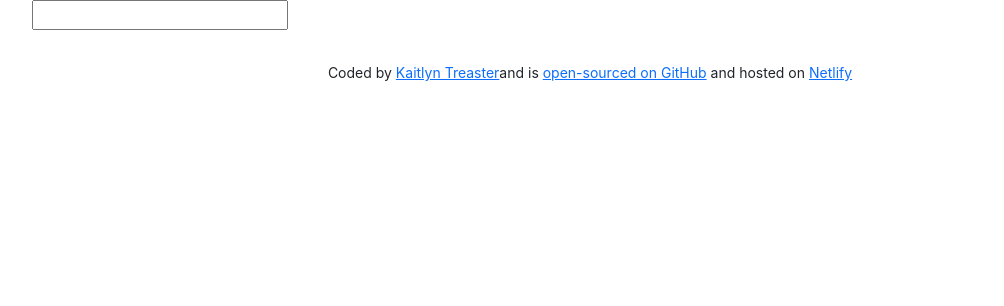
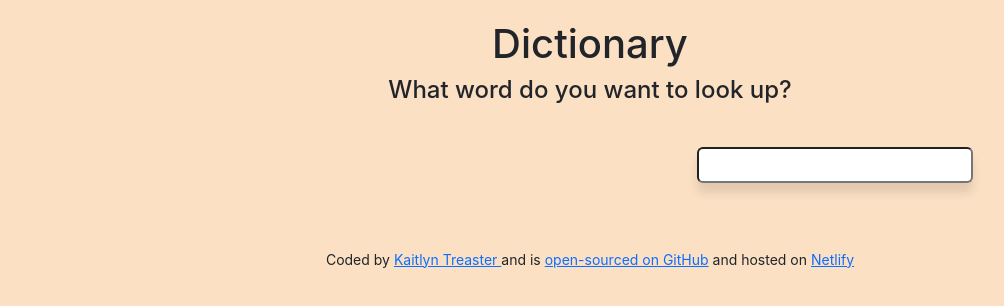
Before and after one commit to kaitlyn-treaster/dictionary-project, a React (Create React App) app: page / in a window 1280 px wide. Shown: the top 306 px of the page, without its empty margins (50-1054 px from the left). Built offline with nearby package versions, Linux system fonts and the light colour scheme.

Commit message:
Added styling

```diff
--- a/package.json
+++ b/package.json
@@ -7,6 +7,7 @@
     "@testing-library/react": "^11.2.7",
     "@testing-library/user-event": "^12.8.3",
     "axios": "^0.21.1",
+    "bootstrap": "^5.0.1",
     "react": "^17.0.2",
     "react-dom": "^17.0.2",
     "react-scripts": "4.0.3",
--- a/src/App.js
+++ b/src/App.js
@@ -13,9 +13,9 @@ export default function App() {
           <small>
           Coded by {" "}
             <a href="www.linkedin.com/in/kaitlyn-treaster" target="_blank" rel="noreferrer">
-               Kaitlyn Treaster
+               Kaitlyn Treaster {" "}
             </a>
-            and is{" "}
+            and is {" "}
             <a href="https://github.com/kaitlyn-treaster/dictionary-project" target="_blank" rel="noreferrer">
             open-sourced on GitHub
             </a>
--- a/src/Dictionary.css
+++ b/src/Dictionary.css
@@ -1,2 +1,45 @@
-.Dictionary {
+body {
+    background: #fbe0c4;
+    margin: 20px 200px 20px;
 }
+
+.Dictionary input {
+    margin: 10px 10px 10px 535px;
+    box-shadow: 0 10px 10px rgb(0 0 0 / 10%);
+    border-radius: 6px;
+    padding: 4px 12px;
+}
+
+
+
+
+h1 {
+    text-align: center;
+}
+
+h4 {
+    text-align: center;
+}
+
+.vertical-line {
+    border-left: 4px solid black;
+    display: block;
+    height: 400px;
+    width: 1px;
+    padding-left: 10px;
+    border-right: 10px;
+    margin: 0 auto;
+}
+
+.row {
+    padding-left: 250px;
+}
+
+.col {
+    padding-left: 150px;
+}
+
+
+.col-8 {
+    padding: 5px 5px 5px 12px ;
+}
--- a/src/Dictionary.js
+++ b/src/Dictionary.js
@@ -25,10 +25,15 @@ export default function Dictionary() {
 
     return (
         <div className="Dictionary">
+            <h1>Dictionary</h1>
+            <h4>What word do you want to look up?</h4>
+            <br />
             <form onSubmit={search}>
                 <input type="search" onChange={handleKeywordChange}/>
             </form>
+            <br />
             <Results results={results} />
+
         </div>
     );
 }
--- a/src/Results.js
+++ b/src/Results.js
@@ -6,22 +6,36 @@ export default function Results(props) {
     if (props.results) {
         return (
             <div className="Results">
+                <div className="container">
+                    <div className="row">
+                        <div className="col">
                             <h2>{props.results.word}</h2>
-                {props.result.phonetics.map(function(phonetic, index) {
+                            {props.results.phonetics.map(function(phonetic, index) {
                             return (
                                 <div key={index}>
                                     <Phonetic phonetic={phonetic} />
                                 </div>
                             );
                             })}
+                        </div>
+                        <div className="col-sm">
+                            <span className="vertical-line"></span>
+                        </div>
+                        <div className="col-8">
                             {props.results.meanings.map(function(meaning, index) {
                                 return (
-                        <div key={index}>
+                                    <section key={index}>
                                         <Meaning meaning={meaning} />
-                      </div>
+                                    </section>
                                 );
                             })}
                         </div>
+                    </div>
+                </div>
+                <hr />
+
+            </div>
+
         );
     } else {
         return null;
```
Also changed, not shown: 1 other file (tests, documents, lock files or other folders). Lines whose indentation alone changed are shown as unchanged.
